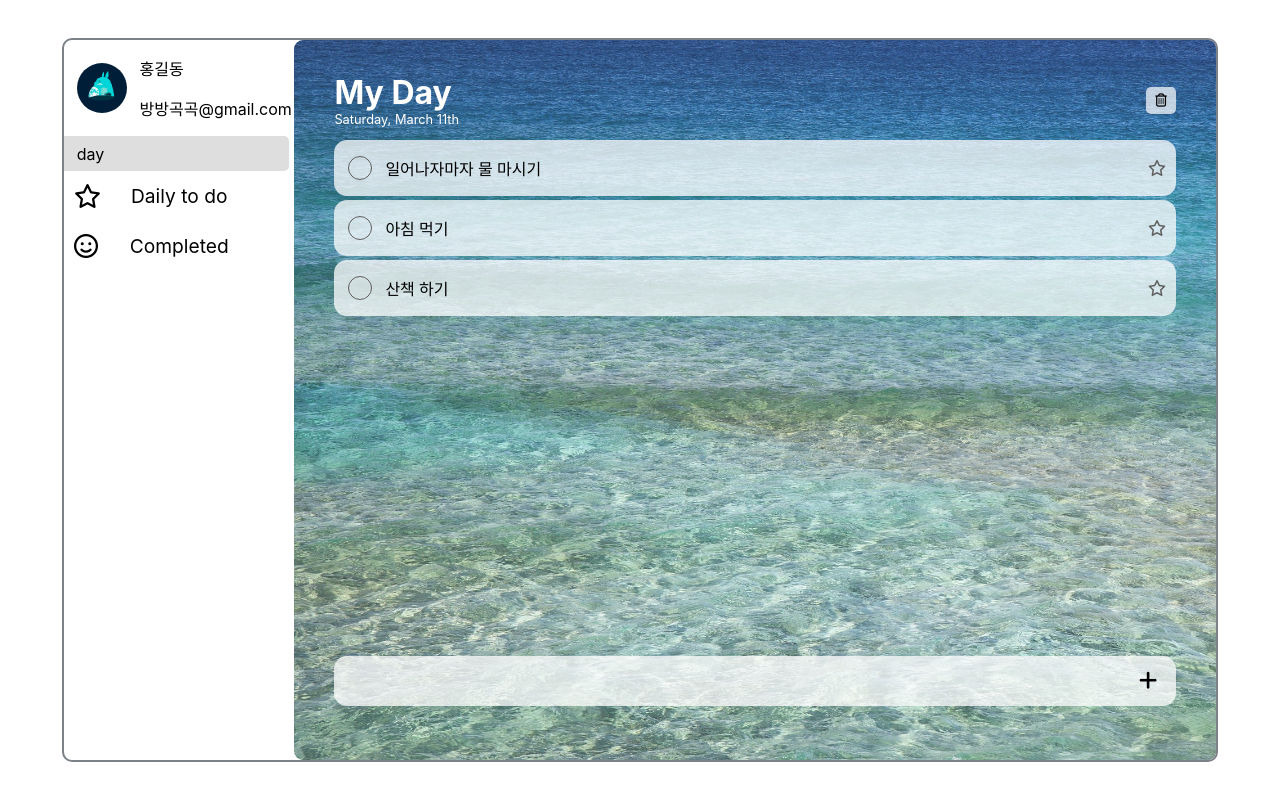
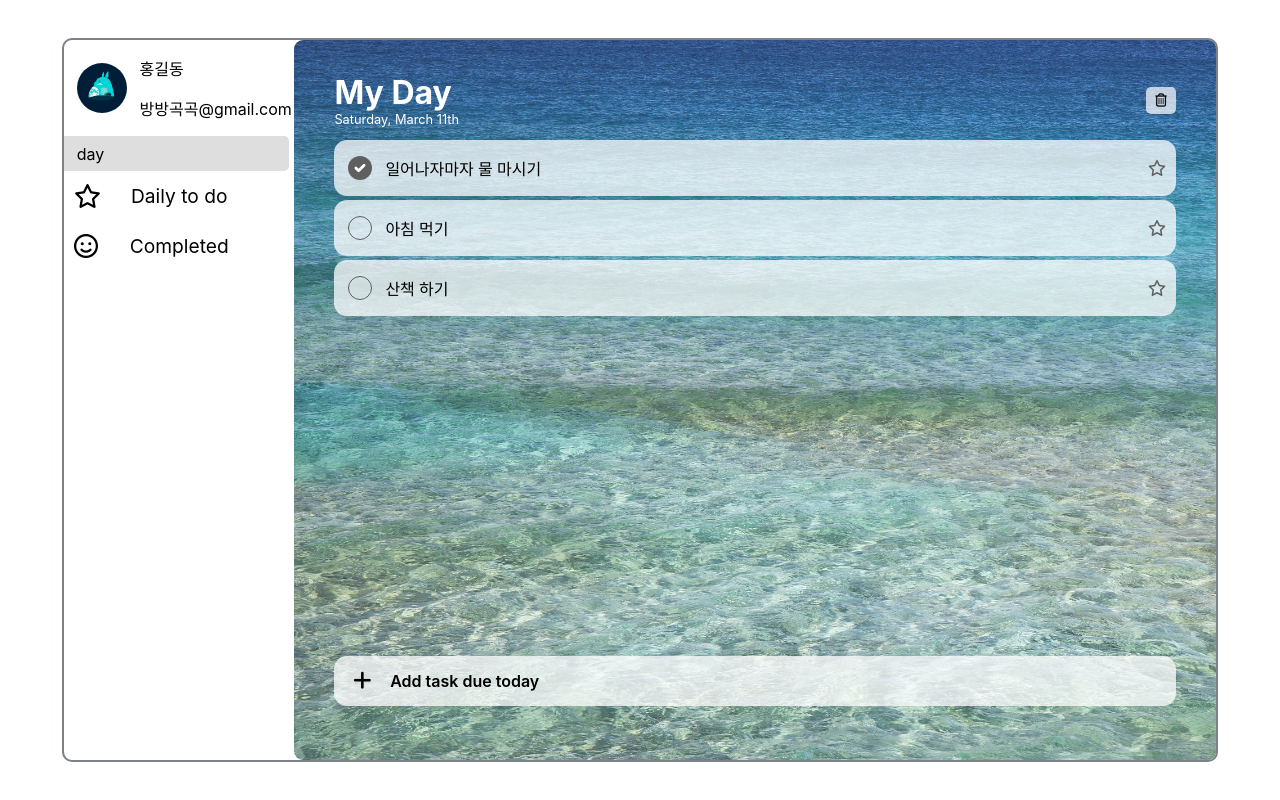
Before and after one commit to Rosevilleage/todo-list, a React (Create React App) app: page / in a window 1280 px wide. Built offline with nearby package versions, Linux system fonts and the light colour scheme.

Commit message:
REFACTOR: daily, completed 버튼 state 관리로 리팩토링

```diff
--- a/src/App.js
+++ b/src/App.js
@@ -16,6 +16,8 @@ const TopContainer = styled.div`
 
 function App() {
   const [todos, setTodos] = useState(dumyData);
+  // console.log(typeof todos)
+  // console.log(todos.filter(x=>x.id===0)[0])
 
   return (
     <div className="App">
--- a/src/Main.js
+++ b/src/Main.js
@@ -1,6 +1,6 @@
 import styled from "styled-components";
 import TodoHreader from './component/TodoHeader'
-import TodoList from "./component/TodoList";
+import TodoList from "./Page/TodoList";
 import image from './background.png'
 
 const MainContainer = styled.main`
--- a/src/component/TodoList.js
+++ b/src/Page/TodoList.js
@@ -1,7 +1,7 @@
 import { useState } from "react";
 import styled from "styled-components";
 import { dumyData } from "../dumydata";
-import Todo from "./Todo";
+import Todo from "../component/Todo";
 
 const TodoContainer = styled.div`
 	margin: 0 40px;
@@ -15,7 +15,7 @@ const Inputform=styled.div`
 	height: 50px;
 	text-align: left;
 	display: flex;
-	justify-content: ${(props)=>props.id!=='wirte'?'space-between':'start'};
+	justify-content: ${(props)=>props.id==='wirte'?'space-between':'start'};
 	align-items: center;
 	background-color: rgba(255, 255, 255, 0.75);
 	font-weight: 600;
@@ -73,12 +73,12 @@ function TodoInput({handleAddForm, todos, setTodos}) {
 				onChange={handleChange}
 				onKeyUp={(e)=>{
 					if(e.key==='Enter'){
-					setTodos([...todos,{id:todos.length+1, text:newText}])
+					setTodos([...todos,{id:todos.length+1, text:newText, done:false, daily:false}])
 					handleAddForm()}}}
 				></Input>
 			<AddButton
 				onClick={()=>{
-					setTodos([...todos,{id:todos.length+1, text:newText}])
+					setTodos([...todos,{id:todos.length+1, text:newText, done:false, daily:false}])
 					handleAddForm()
 				}
 				}
@@ -95,14 +95,27 @@ export default function TodoList({todos, setTodos}) {
 	const handleAddForm=()=>{
 		setIsAdd(!isAdd);
 	}
+
+	const handleDone = (id) => {
+		const target=todos.filter(e=>e.id===id)[0]
+		const change=!target.done
+		setTodos([...todos.slice(0,id), {...target, done: change}, ...todos.slice(id+1)])
+	}
+
+	const handleDaily = (id) => {
+		const target=todos.filter(e=>e.id===id)[0]
+		const change=!target.daily
+		setTodos([...todos.slice(0,id), {...target, daily: change}, ...todos.slice(id+1)])
+	}
+
 	return (
 		<TodoContainer>
 			<div>
-				{todos.map(x=><Todo key={x.id} text={x.text} />)}
+				{todos.map(x=><Todo key={x.id} data={x} handleDaily={handleDaily} handleDone={handleDone}/>)}
 			</div>
 			<div>
-				<Inputform id={!isAdd?'':'wirte'}>
-					{!isAdd?<TodoInput handleAddForm={handleAddForm} todos={todos} setTodos={setTodos}/>:<AddTask handleAddForm={handleAddForm}/>}
+				<Inputform id={isAdd?'wirte':''}>
+					{isAdd?<TodoInput handleAddForm={handleAddForm} todos={todos} setTodos={setTodos}/>:<AddTask handleAddForm={handleAddForm}/>}
 				</Inputform>
 			</div>
 		</TodoContainer>
--- a/src/component/Todo.js
+++ b/src/component/Todo.js
@@ -41,17 +41,17 @@ height: 1.5rem;
 }
 `
 
-export default function Todo({text}) {
-const [daily, setDaily] = useState(false);
+export default function Todo({data, handleDaily, handleDone}) {
+	console.log(data.done)
 
 	return (
 		<Container>
 			<div className="left">
-				<CheckBox type="checkbox"/>
-				<p>{text}</p>
+				<CheckBox type="checkbox" checked={data.done} onClick={()=>handleDone(data.id)}/>
+				<p>{data.text}</p>
 			</div>
 			<div className="right">
-				<i class={daily?"fa-solid fa-star":"fa-regular fa-star"} onClick={()=>setDaily(!daily)}></i>
+				<i class={data.daily?"fa-solid fa-star":"fa-regular fa-star"} onClick={()=>handleDaily(data.id)}></i>
 			</div>
 		</Container>
 	)
--- a/src/dumydata.js
+++ b/src/dumydata.js
@@ -1,14 +1,40 @@
-export const dumyData = [
-	{
+const dumyData = new Array()
+dumyData.push({
 	id: 0,
-		text: '일어나자마자 물 마시기'
+	text: '일어나자마자 물 마시기',
+	daily: false,
+	done: true
 },
 {
 	id: 1,
-		text: '아침 먹기'
+	text: '아침 먹기',
+	daily: false,
+	done: false
 },
 {
 	id: 2,
-		text: '산책 하기'
-	}
-]
+	text: '산책 하기',
+	daily: false,
+	done: false
+})
+// [
+// 	{
+// 		id: 0,
+// 		text: '일어나자마자 물 마시기',
+// 		daily: false,
+// 		done: false
+// 	},
+// 	{
+// 		id: 1,
+// 		text: '아침 먹기',
+// 		daily: false,
+// 		done: false
+// 	},
+// 	{
+// 		id: 2,
+// 		text: '산책 하기',
+// 		daily: false,
+// 		done: false
+// 	}
+// ]
+export {dumyData}
```
Lines whose indentation alone changed are shown as unchanged.
